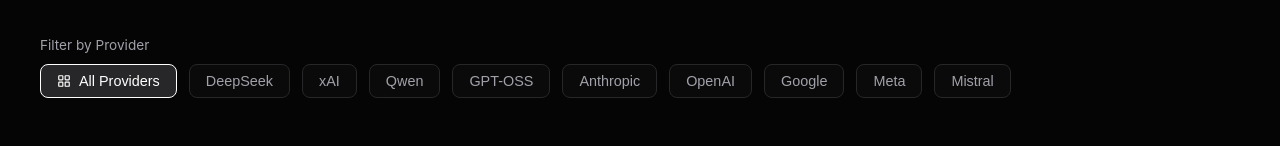
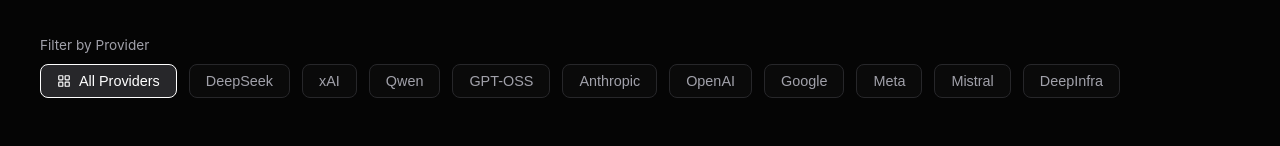
Before and after one commit to eres45/KiwiLLM, a React (Vite) app: page / in a window 1280 px wide. Both pictures are taken after a click on the link "Models". Shown: the part 479-625 px from the top of the page. Built offline with nearby package versions, Linux system fonts and the light colour scheme; no server answers; the database is empty.

Commit message:
feat: integrate 118 DeepInfra models - add POST API support, all models to backend, top 10 to frontend UI

```diff
--- a/src/components/Models.jsx
+++ b/src/components/Models.jsx
@@ -357,10 +357,111 @@
             tags: ['Fast', 'Efficient'],
             icon: <Zap size={24} />,
             tier: 'Free Tier'
+        },
+        // DeepInfra Models (Top Selections)
+        {
+            id: 'deepseek-ai/DeepSeek-V3.1',
+            name: 'DeepSeek V3.1 (DeepInfra)',
+            provider: 'DeepInfra',
+            desc: 'Most capable DeepSeek model via DeepInfra infrastructure.',
+            context: '128k',
+            tags: ['SOTA', 'DeepInfra'],
+            icon: <Cpu size={24} />,
+            tier: 'Pro Tier'
+        },
+        {
+            id: 'deepseek-ai/DeepSeek-R1',
+            name: 'DeepSeek R1 (DeepInfra)',
+            provider: 'DeepInfra',
+            desc: 'Advanced reasoning model with chain-of-thought capabilities.',
+            context: '128k',
+            tags: ['Reasoning', 'DeepInfra'],
+            icon: <Cpu size={24} />,
+            tier: 'Pro Tier'
+        },
+        {
+            id: 'Qwen/Qwen3-235B-A22B-Thinking-2507',
+            name: 'Qwen3 235B Thinking (DeepInfra)',
+            provider: 'DeepInfra',
+            desc: 'Massive Qwen model with advanced reasoning capabilities.',
+            context: '128k',
+            tags: ['Reasoning', 'SOTA', 'DeepInfra'],
+            icon: <MessageSquare size={24} />,
+            tier: 'Pro Tier'
+        },
+        {
+            id: 'meta-llama/Meta-Llama-3.1-70B-Instruct',
+            name: 'Llama 3.1 70B (DeepInfra)',
+            provider: 'DeepInfra',
+            desc: 'Meta\'s flagship open-source model via DeepInfra.',
+            context: '128k',
+            tags: ['Open Source', 'DeepInfra'],
+            icon: <Box size={24} />,
+            tier: 'Pro Tier'
+        },
+        {
+            id: 'anthropic/claude-4-sonnet',
+            name: 'Claude 4 Sonnet (DeepInfra)',
+            provider: 'DeepInfra',
+            desc: 'Anthropic\'s latest Claude model via DeepInfra.',
+            context: '200k',
+            tags: ['SOTA', 'DeepInfra'],
+            icon: <Sparkles size={24} />,
+            tier: 'Pro Tier'
+        },
+        {
+            id: 'Qwen/Qwen3-Coder-480B-A35B-Instruct',
+            name: 'Qwen3 Coder 480B (DeepInfra)',
+            provider: 'DeepInfra',
+            desc: 'World\'s most powerful open coding model.',
+            context: '128k',
+            tags: ['Coding', 'SOTA', 'DeepInfra'],
+            icon: <Code size={24} />,
+            tier: 'Pro Tier'
+        },
+        {
+            id: 'google/gemini-2.5-flash',
+            name: 'Gemini 2.5 Flash (DeepInfra)',
+            provider: 'DeepInfra',
+            desc: 'Google\'s fast Gemini model via DeepInfra infrastructure.',
+            context: '1m',
+            tags: ['Fast', 'DeepInfra'],
+            icon: <Zap size={24} />,
+            tier: 'Free Tier'
+        },
+        {
+            id: 'nvidia/Llama-3.1-Nemotron-70B-Instruct',
+            name: 'Nemotron 70B (DeepInfra)',
+            provider: 'DeepInfra',
+            desc: 'NVIDIA\'s enhanced Llama model for superior performance.',
+            context: '128k',
+            tags: ['Enhanced', 'DeepInfra'],
+            icon: <Cpu size={24} />,
+            tier: 'Pro Tier'
+        },
+        {
+            id: 'mistralai/Mistral-Small-3.2-24B-Instruct-2506',
+            name: 'Mistral Small 3.2 (DeepInfra)',
+            provider: 'DeepInfra',
+            desc: 'Efficient Mistral model for balanced performance.',
+            context: '128k',
+            tags: ['Efficient', 'DeepInfra'],
+            icon: <Sparkles size={24} />,
+            tier: 'Pro Tier'
+        },
+        {
+            id: 'NousResearch/Hermes-3-Llama-3.1-405B',
+            name: 'Hermes 3 405B (DeepInfra)',
+            provider: 'DeepInfra',
+            desc: 'Largest open-source model with exceptional capabilities.',
+            context: '128k',
+            tags: ['SOTA', 'Open Source', 'DeepInfra'],
+            icon: <Cpu size={24} />,
+            tier: 'Pro Tier'
         }
     ];
 
-    const providers = ['All Providers', 'DeepSeek', 'xAI', 'Qwen', 'GPT-OSS', 'Anthropic', 'OpenAI', 'Google', 'Meta', 'Mistral'];
+    const providers = ['All Providers', 'DeepSeek', 'xAI', 'Qwen', 'GPT-OSS', 'Anthropic', 'OpenAI', 'Google', 'Meta', 'Mistral', 'DeepInfra'];
 
     // Fetch uptime data from Firestore
     useEffect(() => {
```
Also changed, not shown: 1 other file (tests, documents, lock files or other folders).
